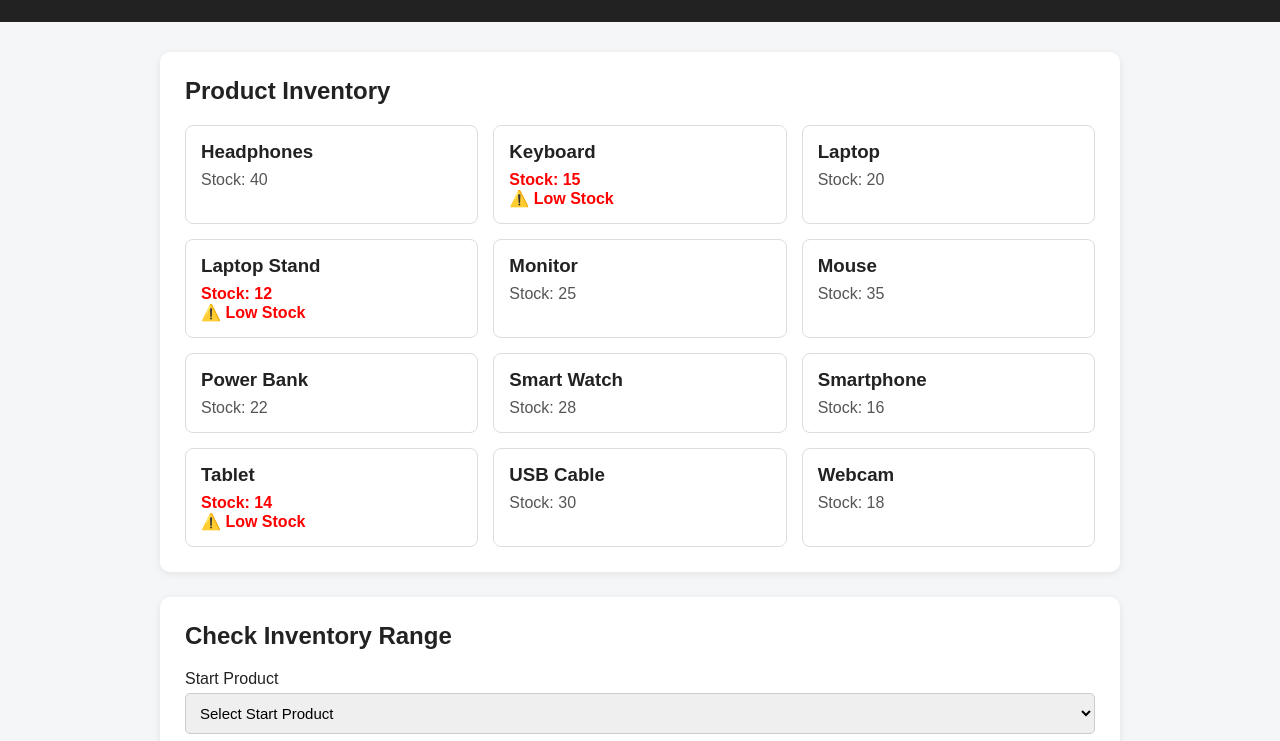
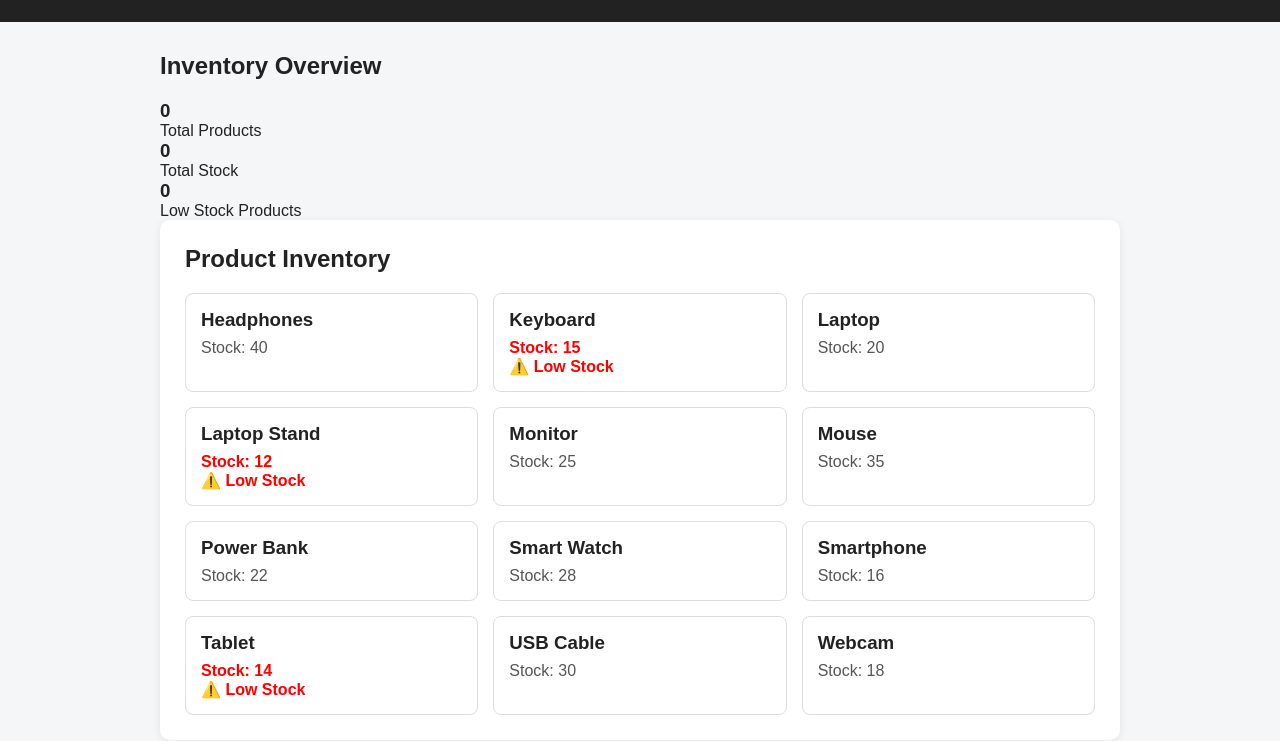
Before and after one commit to abhishe0510/eCart-Challenge-06, a plain HTML site: page index.html in a window 1280 px wide. Shown: the part 88-829 px from the top of the page. Drawn offline with Linux system fonts and the light colour scheme.

Commit message:
html addition

```diff
--- a/index.html
+++ b/index.html
@@ -16,7 +16,34 @@
         <p>Inventory Range Checker</p>
     </header>
 
-    <main>
+        <main>
+
+        <!-- Inventory Summary -->
+        <section class="summary-section">
+
+            <h2>Inventory Overview</h2>
+
+            <div class="summary-container">
+
+                <div class="summary-card">
+                    <h3 id="total-products">0</h3>
+                    <p>Total Products</p>
+                </div>
+
+                <div class="summary-card">
+                    <h3 id="total-stock">0</h3>
+                    <p>Total Stock</p>
+                </div>
+
+                <div class="summary-card">
+                    <h3 id="low-stock-count">0</h3>
+                    <p>Low Stock Products</p>
+                </div>
+
+            </div>
+
+        </section>
+
 
         <!-- Inventory Section -->
         <section class="inventory-section">
@@ -41,7 +68,6 @@
                 <option value="">Select Start Product</option>
             </select>
 
-
             <label for="end-product">End Product</label>
 
             <select id="end-product">
@@ -49,6 +75,7 @@
             </select>
 
             <div class="buttons">
+
                 <button id="check-btn">
                     Check Inventory
                 </button>
@@ -56,8 +83,8 @@
                 <button id="reset-btn">
                     Reset
                 </button>
+
             </div>
-
 
             <div id="result">
                 Select a range to see the total inventory.
```
